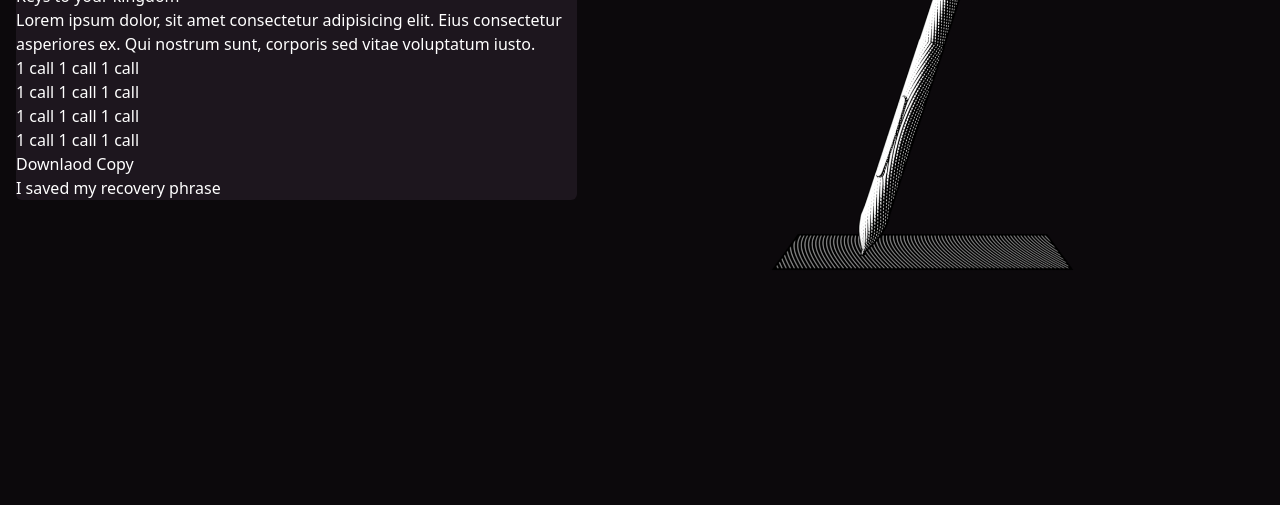
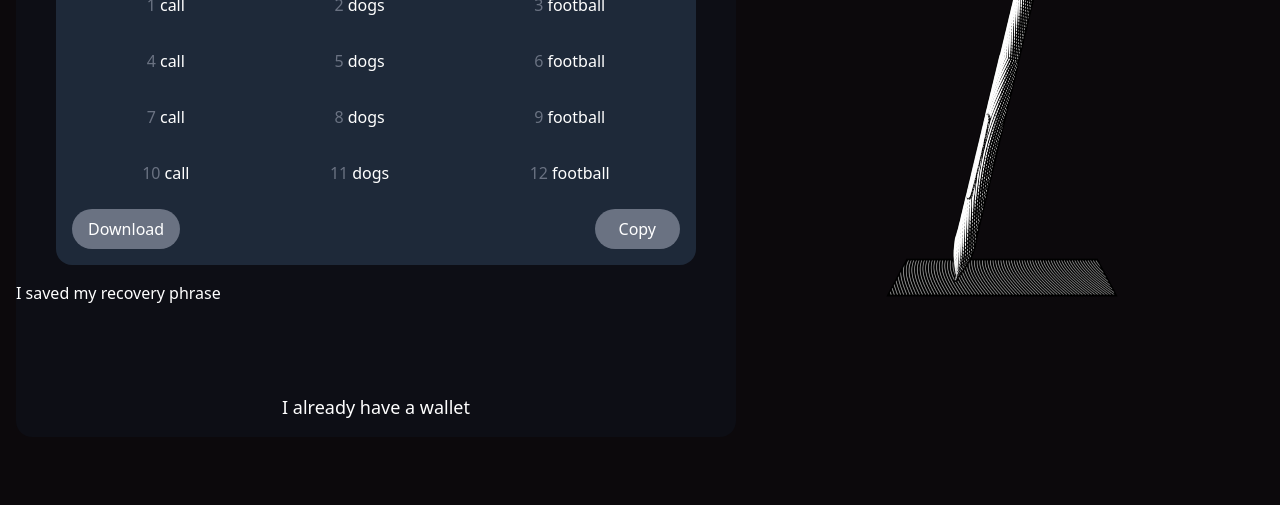
Before and after one commit to johndakshak/solflare-wallet, a website: page src/phrase.html in a window 1280 px wide. Shown: the part 295-800 px from the top of the page. Drawn offline with Linux system fonts and the light colour scheme.

Commit message:
feat:add css styling to the recovery phrase section

```diff
--- a/src/phrase.html
+++ b/src/phrase.html
@@ -15,8 +15,8 @@
 </head>
 
 <body class="bg-mauve-950 text-white">
-    <div class="flex p-4 items-center justify-center gap-1">
-        <div class="bg-mauve-900 rounded-md">
+    <div class="flex p-4 justify-center gap-1 min-h-screen">
+        <div class="bg-[#0d0e15] rounded-2xl h-full w-180">
             <div>
                 <div>
                     <h1>
@@ -34,81 +34,53 @@
                     <i class="bx bx-translate"></i>
                 </div>
             </div>
-            <div>
-                <h2>Keys to your kingdom</h2>
-                <p>Lorem ipsum dolor, sit amet consectetur adipisicing elit. Eius consectetur asperiores ex. Qui nostrum
-                    sunt, corporis sed vitae voluptatum iusto.</p>
-                <div>
-                  <div>
-                    <p>
-                        <span>
-                            <span>1</span>
-                            <span>call</span>
-                        </span>
-                        <span>
-                            <span>1</span>
-                            <span>call</span>
-                        </span>
-                        <span>
-                            <span>1</span>
-                            <span>call</span>
-                        </span>
-                    </p>
-                       <p>
-                        <span>
-                            <span>1</span>
-                            <span>call</span>
-                        </span>
-                        <span>
-                            <span>1</span>
-                            <span>call</span>
-                        </span>
-                        <span>
-                            <span>1</span>
-                            <span>call</span>
-                        </span>
-                    </p>
-                       <p>
-                        <span>
-                            <span>1</span>
-                            <span>call</span>
-                        </span>
-                        <span>
-                            <span>1</span>
-                            <span>call</span>
-                        </span>
-                        <span>
-                            <span>1</span>
-                            <span>call</span>
-                        </span>
-                    </p>
-                      <p>
-                        <span>
-                            <span>1</span>
-                            <span>call</span>
-                        </span>
-                        <span>
-                            <span>1</span>
-                            <span>call</span>
-                        </span>
-                        <span>
-                            <span>1</span>
-                            <span>call</span>
-                        </span>
-                    </p>
-                  </div>
-                    <div>
-                        <button>Downlaod</button>
-                        <button>Copy</button>
+            <div class="flex flex-col justify-center items-center text-center px-10 py-4 mt-4 w-full h-full">
+                <h2 class="text-xl font-bold font-sans">Keys to your kingdom</h2>
+                <p class="mt-2 text-md text-gray-500">
+                    Lorem ipsum dolor, sit amet consectetur adipisicing elit. Eius consectetur asperiores ex. Qui
+                    nostrum sunt,
+                    corporis sed vitae voluptatum iusto. corporis sed vitae voluptatum iusto.corporis sed vitae
+                    voluptatum
+                    iusto.corporis sed vitae voluptatum iusto.
+                </p>
+                <div class="bg-gray-800 w-160 flex flex-col justify-between p-4 rounded-2xl mt-2">
+                    <div class="flex flex-col gap-2">
+                        <p class="flex mt-6 justify-around">
+                            <span class="flex items-center gap-1"><span class="text-gray-500">1</span><span>call</span></span>
+                            <span class="flex items-center gap-1"><span class="text-gray-500">2</span><span>dogs</span></span>
+                            <span class="flex items-center gap-1"><span class="text-gray-500">3</span><span>football</span></span>
+                        </p>
+                         <p class="flex justify-around mt-6">
+                            <span class="flex items-center gap-1"><span class="text-gray-500">4</span><span>call</span></span>
+                            <span class="flex items-center gap-1"><span class="text-gray-500">5</span><span>dogs</span></span>
+                            <span class="flex items-center gap-1"><span class="text-gray-500">6</span><span>football</span></span>
+                        </p>
+                        <p class="flex justify-around mt-6">
+                            <span class="flex items-center gap-1"><span class="text-gray-500">7</span><span>call</span></span>
+                            <span class="flex items-center gap-1"><span class="text-gray-500">8</span><span>dogs</span></span>
+                            <span class="flex items-center gap-1"><span class="text-gray-500">9</span><span>football</span></span>
+                        </p>
+                         <p class="flex justify-around mt-6">
+                            <span class="flex items-center gap-1"><span class="text-gray-500">10</span><span>call</span></span>
+                            <span class="flex items-center gap-1"><span class="text-gray-500">11</span><span>dogs</span></span>
+                            <span class="flex items-center gap-1"><span class="text-gray-500">12</span><span>football</span></span>
+                        </p>
+                    </div>
+                    <div class="flex mt-6 w-full justify-between">
+                        <button class="px-4 py-2 bg-gray-500 text-white rounded-3xl cursor-pointer">Download</button>
+                        <button class="px-6 py-2 bg-gray-500 text-white rounded-3xl cursor-pointer">Copy</button>
                     </div>
                 </div>
             </div>
             <div>
                 <button>I saved my recovery phrase</button>
             </div>
+            <div class="mt-18 text-center justify-center py-4">
+                <p class="text-lg">I already have a wallet</p>
+            </div>
         </div>
-        <div>
-            <img src="/img/pencil.e6911bba.png" alt="pencil">
+        <div class="w-full">
+            <img src="/img/pencil.e6911bba.png" alt="pencil" class="h-179 w-full">
         </div>
     </div>
 </body>
```
Also changed, not shown: src/output.css.
